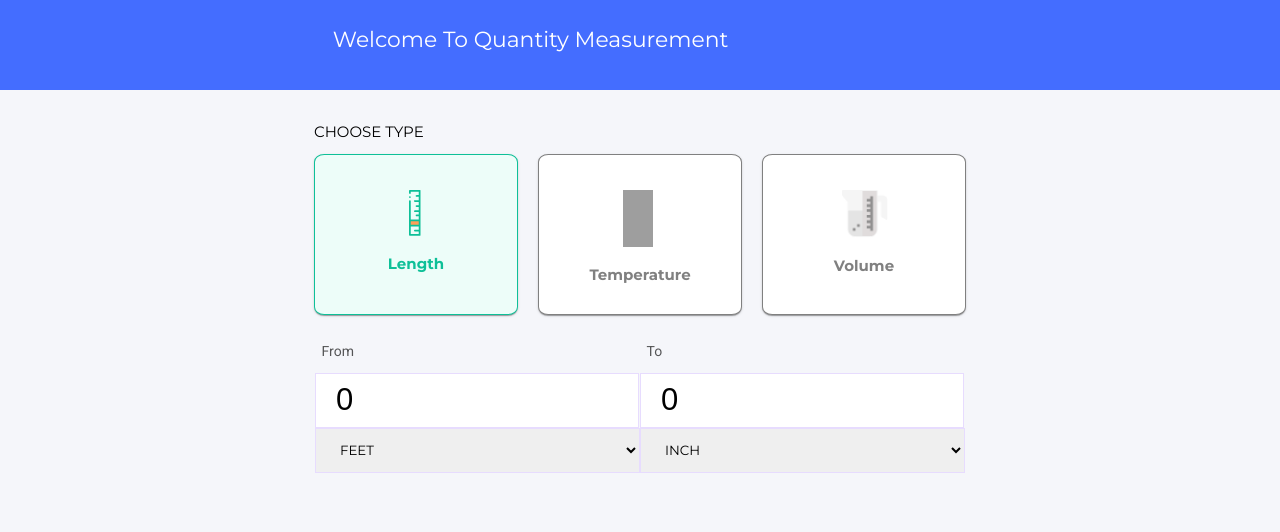
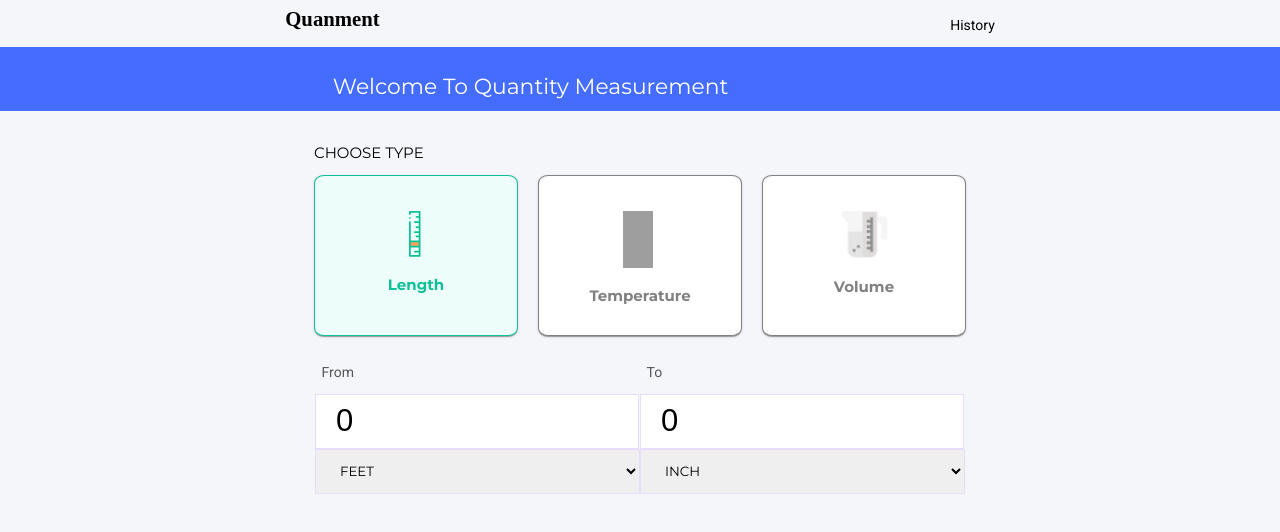
Before and after one commit to gajanan15/Quantity-Measurement-Angular, an Angular app: page / in a window 1280 px wide. Shown: the top 532 px of the page. Built offline with nearby package versions, Linux system fonts and the light colour scheme; grey boxes are pictures that could not be loaded.

Commit message:
[Gajanan]Refactor : Header Component

```diff
--- a/src/app/component/header/header.component.html
+++ b/src/app/component/header/header.component.html
@@ -1,3 +1,9 @@
-<div class="header-main">
-  <p>Welcome To Quantity Measurement</p>
+<div>
+  <div fxLayout="row" fxLayoutAlign="space-around none">
+    <p class="quanment">Quanment</p>
+    <p class="history">History</p>
+  </div>
+  <div class="header-main">
+    <p>Welcome To Quantity Measurement</p>
+  </div>
 </div>
--- a/src/app/component/header/header.component.scss
+++ b/src/app/component/header/header.component.scss
@@ -1,6 +1,5 @@
 .header-main {
   top: 5%;
-  /* width: 100%; */
   height: 8%;
   font: normal normal normal 156.25% Montserrat;
   letter-spacing: 0px;
@@ -11,3 +10,14 @@
   padding-left: 26%;
   padding-top: 2%;
 }
+
+.quanment {
+  font: normal normal 600 148.25% Poppins;
+  margin-top: 8px;
+}
+
+.history {
+  font: normal normal normal 75%;
+  margin-top: 15px;
+  opacity: 1;
+}
```
